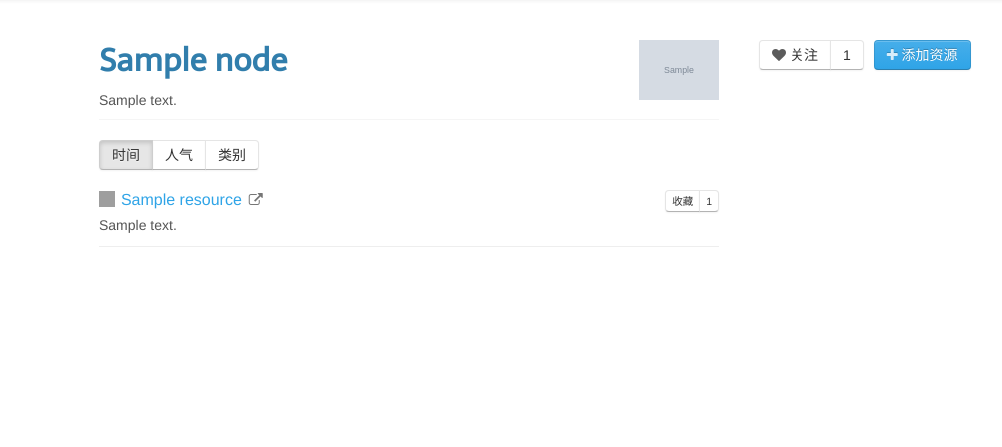
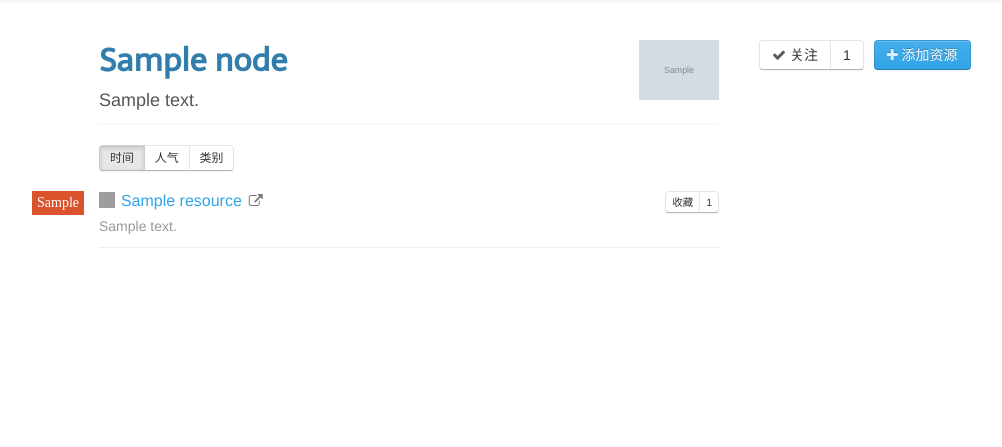
Before and after one commit to hustlzp/yprogrammer, a Django app: page /node/1/ in a window 1280 px wide. Shown: the part 52-499 px from the top of the page, without its empty margins (71-1073 px from the left). Run offline with Django 3.2, Linux system fonts and the light colour scheme; tables that the repository leaves empty hold one stand-in row (values such as "Sample post"); grey boxes marked "Sample" are stand-in pictures; grey boxes are pictures that could not be loaded.

Commit message:
now can display resources by type

```diff
--- a/resources/admin.py
+++ b/resources/admin.py
@@ -15,7 +15,7 @@ class ResourceForm(forms.ModelForm):
             type_field = self.fields['type'].widget
             type_choices = []
 
-            if types is None:
+            if types.count() == 0:
                 type_choices.append(('', '---------'))
 
             for t in types:
--- a/resources/static/resources/css/page.css
+++ b/resources/static/resources/css/page.css
@@ -14,7 +14,7 @@ body #footer .container #links{float:right;margin:0;list-style-type:none;}body #
 .res-item .res-header .res-title{font-size:17.5px;line-height:17.5px;}
 .res-item .res-header .res-url{color:#555;text-decoration:none;}.res-item .res-header .res-url:hover{color:#000;}
 .res-item .res-header .res-url .icon-external-link{margin-left:3px;cursor:pointer;}
-.res-item .res-content{margin-right:80px;margin-bottom:6px;}
+.res-item .res-desc{margin-right:80px;margin-bottom:6px;}
 .res-item .res-extra-info{color:#aaa;}.res-item .res-extra-info a{color:#aaa;}
 .res-item .btn-group{position:absolute;right:0px;top:0px;padding-left:5px;padding-right:5px;padding:0;}
 #page-nodes .page-header{border-bottom:0;margin:0;}
@@ -26,9 +26,12 @@ body #footer .container #links{float:right;margin:0;list-style-type:none;}body #
 #page-all-nodes #all-nodes .node-type-item{border-bottom:1px solid #eee;margin-bottom:20px;}#page-all-nodes #all-nodes .node-type-item .node-type{font-size:20px;margin-bottom:15px;width:130px;float:left;}
 #page-all-nodes #all-nodes .node-type-item ul{width:810px;margin:0;float:left;list-style-type:none;font-size:0px;}#page-all-nodes #all-nodes .node-type-item ul li{display:inline-block;vertical-align:top;padding:0 15px 20px 0;margin:0;box-sizing:border-box;width:270px;font-size:14px;}#page-all-nodes #all-nodes .node-type-item ul li .media-body{margin-top:2px;}#page-all-nodes #all-nodes .node-type-item ul li .media-body .node-desc{margin-bottom:8px;}
 #page-all-nodes #all-nodes .node-type-item ul li img{width:45px;height:45px;}
-#page-node .node-image{max-height:60px;}
+#page-node .node-desc{font-size:18px;margin-bottom:5px;}
+#page-node .node-image{height:60px;}
 #page-node .display-mode{margin-bottom:20px;}
-#page-node .res-item{padding-bottom:5px;margin-bottom:10px;}#page-node .res-item .res-header{margin-bottom:5px;}#page-node .res-item .res-header .res-title{font-size:16px;}
+#page-node .rt-item{position:relative;}#page-node .rt-item .rt-type{font-size:14px;line-height:14px;margin:0 15px 0 0;font-family:'宋体';position:absolute;top:0;right:620px;display:block;text-align:right;white-space:nowrap;margin-right:15px;padding:5px;background-color:#da532c;color:white;}
+#page-node .rt-item .res-item{padding-bottom:5px;margin-bottom:10px;}#page-node .rt-item .res-item .res-header{margin-bottom:5px;}#page-node .rt-item .res-item .res-header .res-title{font-size:16px;}
+#page-node .rt-item .res-item .res-desc{color:#999;}
 #page-resource #what-is-ex{cursor:pointer;}
 #page-nav #form-search{margin-top:50px;margin-bottom:50px;text-align:center;}#page-nav #form-search input{border-radius:0;}
 #page-nav #form-search input[type='submit']{font-family:'Telex';}
--- a/resources/static/resources/css/page.less
+++ b/resources/static/resources/css/page.less
@@ -132,7 +132,7 @@ body{
         }
     }
 
-    .res-content{
+    .res-desc{
         margin-right: 80px;
         margin-bottom: 6px;
     }
@@ -242,12 +242,54 @@ body{
 }
 
 #page-node{
+    .node-desc{
+        font-size: 18px;
+        margin-bottom: 5px;
+    }
+
     .node-image{
-        max-height: 60px;
+        height: 60px;
     }
 
     .display-mode{
         margin-bottom: 20px;
+    }
+
+
+    .rt-item{
+        position: relative;
+
+        .rt-type{
+            font-size: 14px;
+            line-height: 14px;
+            margin: 0 15px 0 0;
+            font-family: '宋体';
+            position: absolute;
+            top: 0;
+            right: 620px;
+            display: block;
+            text-align: right;
+            white-space: nowrap;
+            margin-right: 15px;
+            padding: 5px;
+            background-color: #da532c;
+            color: white;
+
+            // font-size: 16px;
+            // line-height: 16px;
+            // margin: 0 15px 0 0;
+            // font-family: '宋体';
+            // position: absolute;
+            // top: 0;
+            // right: 620px;
+            // display: block;
+            // text-align: right;
+            // white-space: nowrap;
+            // margin-right: 25px;
+            // padding: 3px 8px 3px 8px;
+            // background-color: #da532c;
+            // color: white;
+            // border-left: 3px solid #da532c;
         }
 
         .res-item{
@@ -261,7 +303,13 @@ body{
                     font-size: 16px;
                 }
             }
+
+            .res-desc{
+                color: #999;
             }
+        }
+    }
+
 }
 
 #page-resource{
--- a/resources/templates/resources/node.html
+++ b/resources/templates/resources/node.html
@@ -19,17 +19,50 @@ $(function(){
    <div class="span8">
       <div class="page-header">
          <h2>{{ node.title }}</h2>
-         <div>{{ node.desc }}</div>
+         <div class='node-desc'>{{ node.desc }}</div>
          <img class='node-image corner' src="{{ node.image_url }}">
       </div>
 
       <div class='btn-group display-mode' data-toggle="buttons-radio">
-         <a class='btn active' href="#">时间</a>
-         <a class='btn' href="#">人气</a>
-         <a class='btn' href="#">类别</a>
+         <a class='btn btn-small active' href="#">时间</a>
+         <a class='btn btn-small' href="#">人气</a>
+         <a class='btn btn-small' href="#">类别</a>
       </div>
 
-      {% for r in resources %}
+      {% for rt in resource_types %}
+      <div class='rt-item'>
+         <div class='rt-type'>{{ rt.type }}</div>
+
+         {% for r in rt.resources %}
+         <div class='res-item'>
+            <div class="res-header">
+               <img class='res-favicon' src="http://g.etfv.co/{{ r.url }}">
+               <a href="{% url 'resource' r.id %}" class='res-title'>{{ r.title }}</a>
+               <a class='res-url' target="_blank" href='{{ r.url }}'><i class='icon-external-link'></i></a>
+            </div>
+
+            <div class="res-desc">{{ r.desc }}</div>
+
+            <div class='btn-group'>
+               {% if r.is_collected %}
+               <a class="btn btn-mini btn-primary" href="{% url 'discollect_resource' r.id %}">收藏</a>
+               {% else %}
+               <a class="btn btn-mini" href="{% url 'collect_resource' r.id %}">收藏</a>
+               {% endif %}
+               <a class='btn btn-mini'>{{ r.collect_count }}</a>
+<!--                {% if r.is_collected %}
+               <a class="btn btn-mini btn-primary" href="{% url 'discollect_resource' r.id %}"><i class='icon-heart'></i></a>
+               {% else %}
+               <a class="btn btn-mini" href="{% url 'collect_resource' r.id %}"><i class='icon-heart-empty'></i></a>
+               {% endif %}
+               <a class='btn btn-mini'>{{ r.collect_count }}</a> -->
+            </div>
+         </div>
+         {% endfor %}
+      </div>
+      {% endfor %}
+
+      <!-- {% for r in resources %}
       <div class='res-item'>
          <div class="res-header">
             <img class='res-favicon' src="http://g.etfv.co/{{ r.url }}">
@@ -39,13 +72,13 @@ $(function(){
 
          <div class="res-content">{{ r.desc }}</div>
 
-         <!-- <div class='res-extra-info'>
+         <div class='res-extra-info'>
             <i class='icon-user'></i> <a href='{% url 'user' r.creator.name %}'>{{ r.creator.name }}</a>
             <span class='divider'></span>
             {{ r.type }}
             <span class='divider'></span>
             <span class='res-time'>{{ r.create_time }}</span>
-         </div> -->
+         </div>
 
          <div class='btn-group'>
             {% if r.is_collected %}
@@ -56,16 +89,22 @@ $(function(){
             <a class='btn btn-mini'>{{ r.collect_count }}</a>
          </div>
       </div>
-      {% endfor %}
+      {% endfor %} -->
    </div>
 
    <div class="span4">
       <div class="btn-toolbar">
          <div class='btn-group'>
-            {% if is_followed %}
+<!--             {% if is_followed %}
             <a class="btn btn-primary" href="{% url 'disfollow_node' node.id %}"><i class='icon-heart icon-white'></i> 已关注</a>
             {% else %}
             <a class="btn" href="{% url 'follow_node' node.id %}"><i class='icon-heart icon-white'></i> 关注</a>
+            {% endif %}
+            <a class='btn'>{{ follow_count }}</a> -->
+            {% if is_followed %}
+            <a class="btn btn-primary" href="{% url 'disfollow_node' node.id %}"><i class='icon-ok'></i> 已关注</a>
+            {% else %}
+            <a class="btn" href="{% url 'follow_node' node.id %}"><i class='icon-ok'></i>  关注</a>
             {% endif %}
             <a class='btn'>{{ follow_count }}</a>
          </div>
--- a/resources/templates/resources/resource.html
+++ b/resources/templates/resources/resource.html
@@ -49,7 +49,7 @@ $(function(){
             {% if is_collected %}
             <a class='btn btn-primary' href="{% url 'discollect_resource' resource.id %}"><i class='icon-heart icon-white'></i> 已收藏</a>
             {% else %}
-            <a class='btn' href="{% url 'collect_resource' resource.id %}"><i class='icon-heart icon-white'></i> 收藏</a>
+            <a class='btn' href="{% url 'collect_resource' resource.id %}"><i class='icon-heart-empty icon-white'></i> 收藏</a>
             {% endif %}
             <a class='btn'>{{ collect_count }}</a>
          </div>
--- a/resources/templates/resources/resources.html
+++ b/resources/templates/resources/resources.html
@@ -18,7 +18,7 @@
             <a class='res-url' target="_blank" href='{{ r.url }}'><i class='icon-external-link'></i></a>
          </div>
 
-         <div class="res-content">{{ r.desc }}</div>
+         <div class="res-desc">{{ r.desc }}</div>
 
          <div class='res-extra-info'>
             <i class='icon-user'></i> <a href="{% url 'user' r.creator.name %}">{{ r.creator.name }}</a>
--- a/resources/views.py
+++ b/resources/views.py
@@ -1,7 +1,7 @@
 #-*- coding: UTF-8 -*-
 from django.http import HttpResponse
 from django.shortcuts import render, redirect
-from resources.models import Resource, Node, NodeType, NodeFollow, ResourceCollect
+from resources.models import Resource, ResourceType, Node, NodeType, NodeFollow, ResourceCollect
 from users.models import User
 
 def resources(request):
@@ -70,14 +70,16 @@ def node(request, n_id):
         is_followed = False
 
     # order = request.GET['order']
-    resources = Resource.objects.filter(node=n_id).order_by('-create_time')
-    for r in resources:
-        r.collect_count = ResourceCollect.objects.filter(resource=r.id).count()
-        if 'user_id' in request.session and ResourceCollect.objects.filter(user=request.session['user_id'], resource=r.id).count() > 0:
-            r.is_collected = True
-        else:
-            r.is_collected = False
-    return render(request, 'resources/node.html', {'node': node, 'resources': resources, 'is_followed': is_followed, 'follow_count': follow_count})
+    resource_types = ResourceType.objects.filter(node=n_id)
+    for rt in resource_types:
+        rt.resources = Resource.objects.filter(node=n_id, type=rt.id).order_by('-create_time')
+        for r in rt.resources:
+            r.collect_count = ResourceCollect.objects.filter(resource=r.id).count()
+            if 'user_id' in request.session and ResourceCollect.objects.filter(user=request.session['user_id'], resource=r.id).count() > 0:
+                r.is_collected = True
+            else:
+                r.is_collected = False
+    return render(request, 'resources/node.html', {'node': node, 'resource_types': resource_types, 'is_followed': is_followed, 'follow_count': follow_count})
 
 def follow_node(request, n_id):
     u = User.objects.get(name=request.session['user'])
```
Also changed, not shown: 3 other files. Lines whose indentation alone changed are shown as unchanged.
